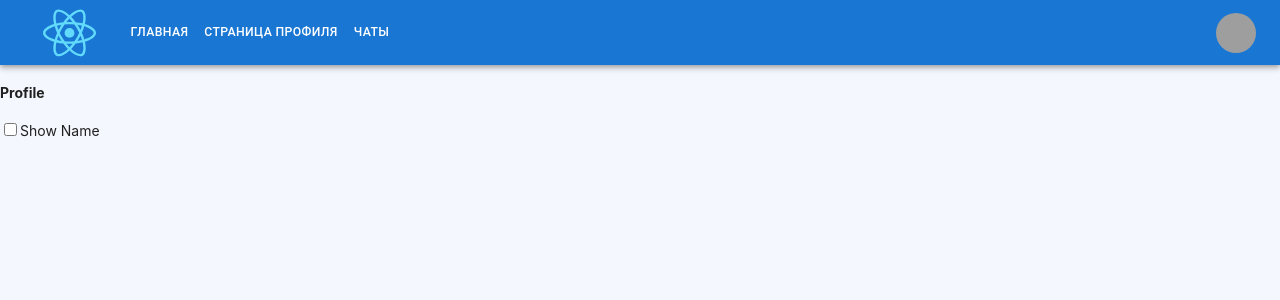
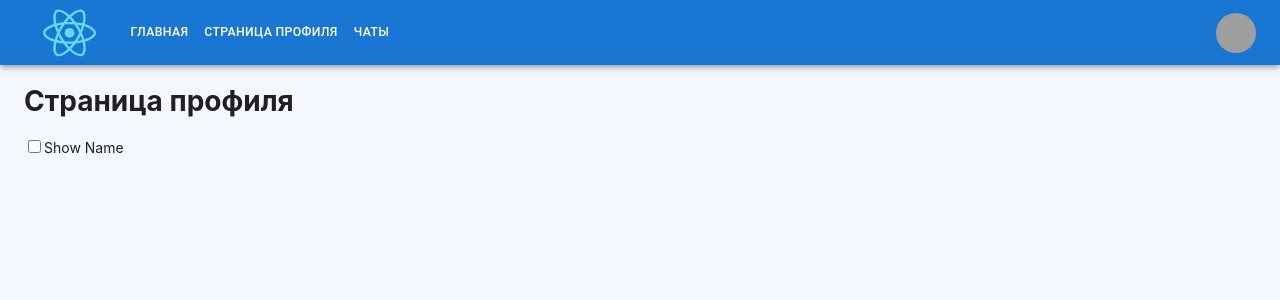
Before and after one commit to dr1pryaha/GB_React_js_01, a React (Create React App) app in the folder myapp/: page /profile in a window 1280 px wide. Shown: the top 300 px of the page. Built offline with nearby package versions, Linux system fonts and the light colour scheme; grey boxes are pictures that could not be loaded.

Commit message:
add Container to Profile & Home

```diff
--- a/myapp/src/components/Home.js
+++ b/myapp/src/components/Home.js
@@ -1,7 +1,9 @@
+import Container from "@mui/material/Container";
+
 export default function Home(props) {
   return (
-    <div>
+    <Container maxWidth="xl">
       <h1>Главная страница</h1>
-    </div>
+    </Container>
   );
 }
--- a/myapp/src/components/Profile.js
+++ b/myapp/src/components/Profile.js
@@ -8,6 +8,7 @@
 
 import { useCallback } from "react";
 import { useDispatch, useSelector } from "react-redux";
+import Container from "@mui/material/Container";
 
 // import { store } from "../../store/index";
 import { toggleShowName } from "../store/profile/action";
@@ -21,8 +22,8 @@ export default function Profile() {
   }, [dispatch]);
 
   return (
-    <div>
-      <h4>Profile</h4>
+    <Container maxWidth="xl">
+      <h1>Страница профиля</h1>
       <input
         type="checkbox"
         checked={showName}
@@ -31,6 +32,6 @@ export default function Profile() {
       />
       <span>Show Name</span>
       {showName && <div>{name}</div>}
-    </div>
+    </Container>
   );
 }
```
Also changed, not shown: 1 other file (tests, documents, lock files or other folders).
